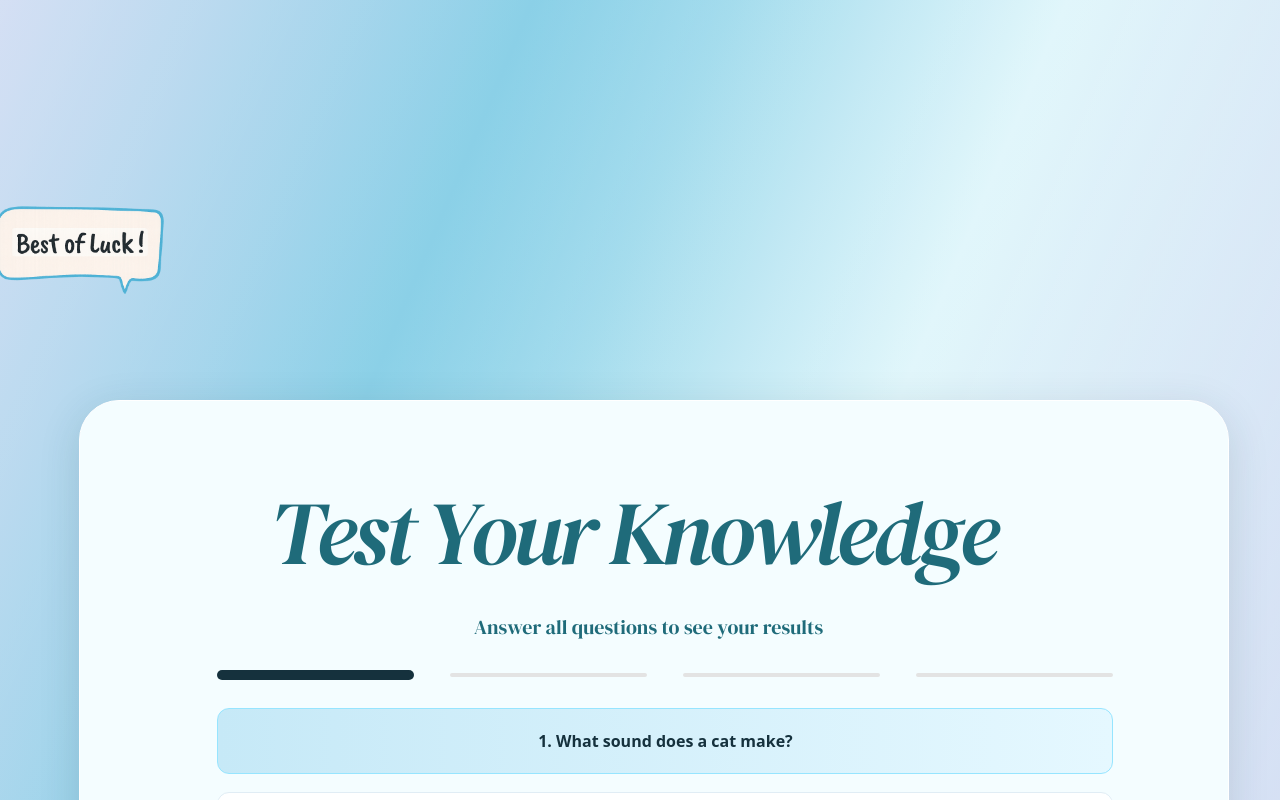
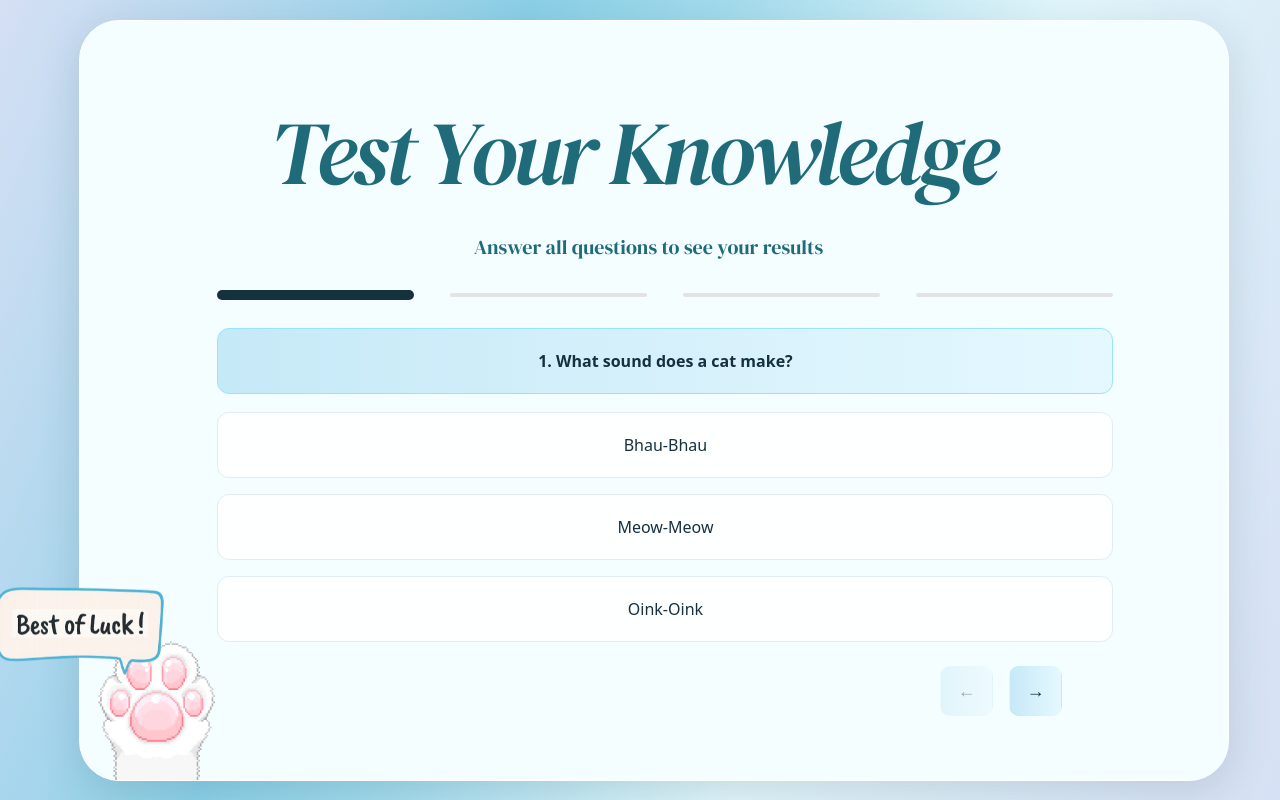
Before and after one commit to Pravee2003/figma-quiz, a React (Vite) app: page / in a window 1280 px wide. Built offline with nearby package versions, Linux system fonts and the light colour scheme.

Commit message:
Update App.tsx

```diff
--- a/src/App.tsx
+++ b/src/App.tsx
@@ -49,7 +49,7 @@ const App: React.FC = () => {
 
             {/* GLASS RECTANGLE */}
             <div
-              className="absolute pointer-events-none animate-scaleInGlass"
+              className="absolute pointer-events-none"
               style={{
                 width: "1350px",
                 height: "900px",
@@ -78,7 +78,7 @@ const App: React.FC = () => {
           >
             {/* MAIN CONTENT RECTANGLE */}
             <div
-              className="absolute z-20 rounded-[40px] p-16 animate-scaleIn"
+              className="relative rounded-[40px] p-16"
               style={{
                 width: "1150px",
                 background: "#F4FDFF",
```
